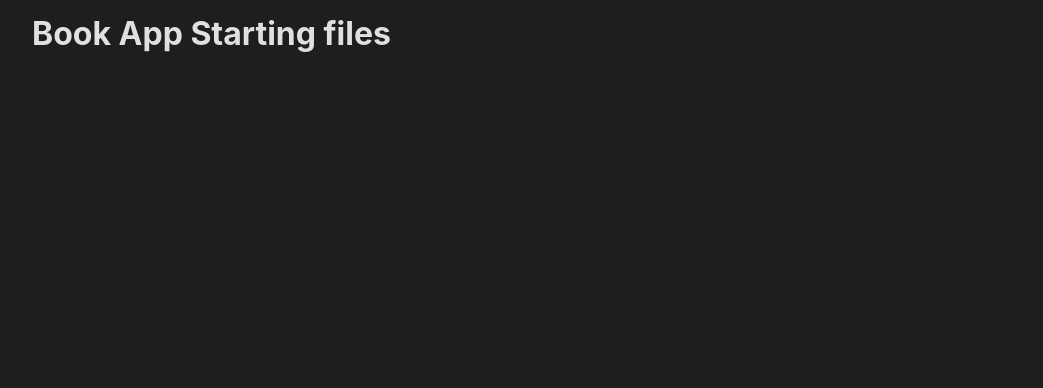
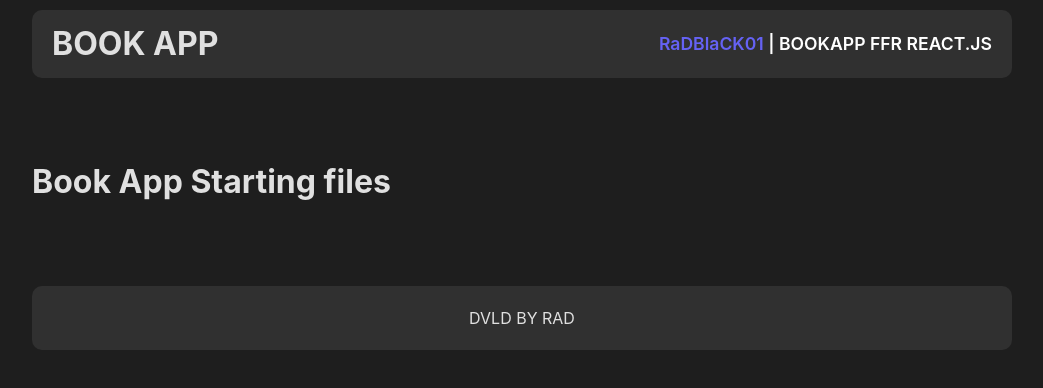
Before and after one commit to RaD01Black/BOOK-APP-FFR, a React (Vite) app: page / in a window 1280 px wide. Shown: the top 388 px of the page, without its empty margins (118-1161 px from the left). Built offline with nearby package versions, Linux system fonts and the light colour scheme.

Commit message:
Making layouts

```diff
--- a/src/App.jsx
+++ b/src/App.jsx
@@ -1,7 +1,11 @@
+import Layout from "./layouts/Layout";
+
 function App() {
   return (
     <>
-      <h1>Book App Starting files</h1>
+    <Layout>
+    <h1>Book App Starting files</h1>
+    </Layout>
     </>
   );
 }
--- /dev/null
+++ b/src/layouts/Layout.jsx
@@ -0,0 +1,14 @@
+import styles from "./Layout.module.css"
+
+function Layout( {children} ) {
+  return <>
+  <header className={styles.header}>
+    <h1>BOOK APP</h1>
+    <p><a href="https://radblack.online/">RaDBlaCK01 </a>| BOOKAPP FFR REACT.JS</p>
+  </header>
+  {children}
+  <footer className={styles.footer}>DVLD BY RAD</footer>
+  </>
+}
+
+export default Layout
--- /dev/null
+++ b/src/layouts/Layout.module.css
@@ -0,0 +1,30 @@
+.header {
+    display: flex;
+    align-items: center;
+    justify-content: space-between;
+    background-color: #303030;
+    padding: 10px 20px;
+    margin-bottom: 80px;
+    border-radius: 10px;
+}
+
+.header p {
+    color: #fff;
+    font-weight: 600;
+    font-size: 1.1rem;
+}
+
+.header p a {
+    text-decoration: none;
+    color: #6562f4;
+    font-weight: 600;
+    font-size: 1.1rem;
+}
+
+.footer {
+    text-align: center;
+    background-color: #303030;
+    padding: 20px;
+    margin-top: 80px;
+    border-radius: 10px;
+}
```
